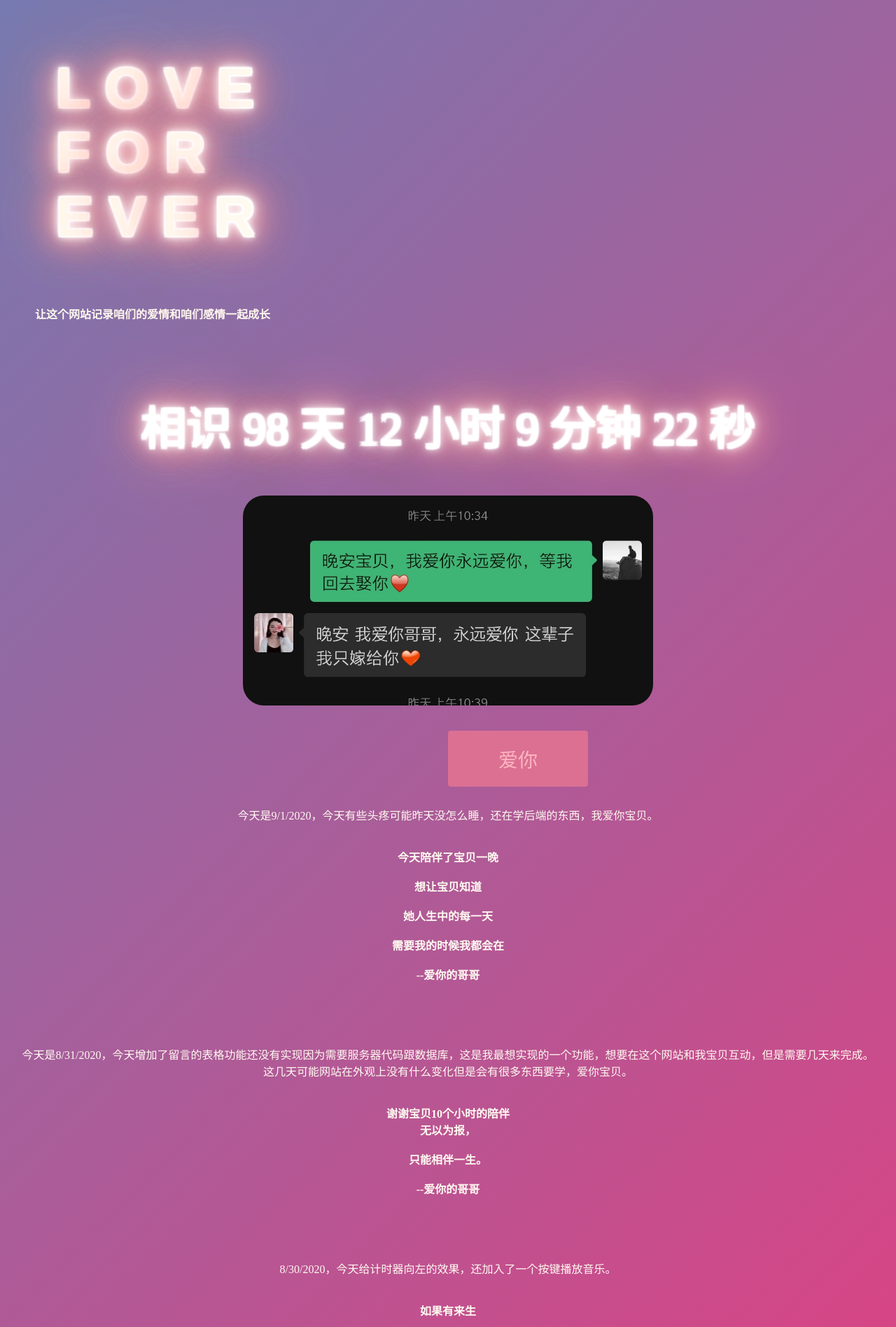
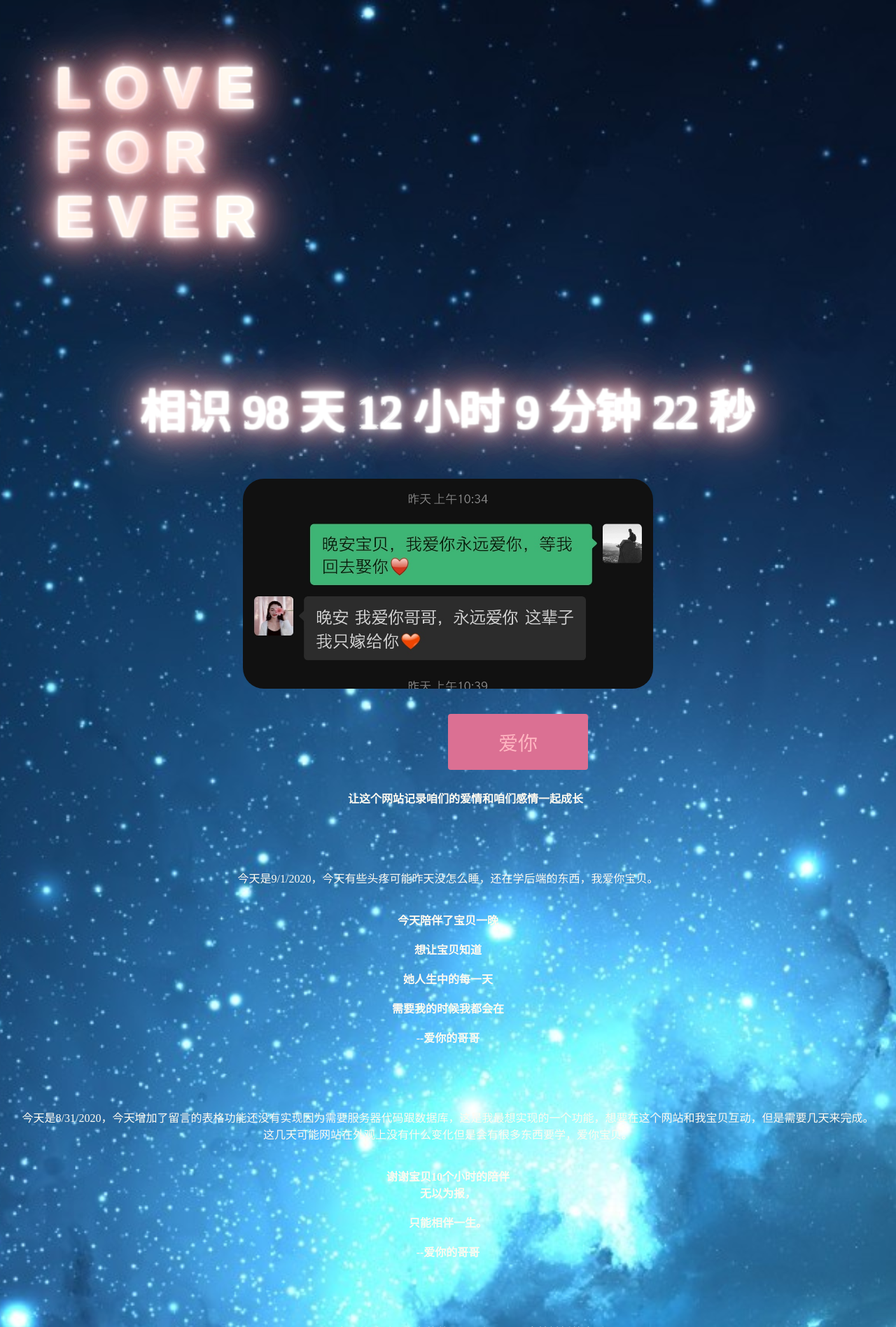
Before and after one commit to foxrock619/foxrock619.github.io, a PHP site: page / in a window 1280 px wide. Shown: the top 1896 px of the page at 70% size. Run offline with PHP 8.4, Linux system fonts and the light colour scheme.

Commit message:
added bg

```diff
--- a/css/style.css
+++ b/css/style.css
@@ -12,13 +12,17 @@
 }
 body {
     color: floralwhite;
-    background: linear-gradient(-45deg, red, #e73c7e, #23a6d5, #23d5ab);
-    background-size: 400% 400%;
-    animation: gradient 15s ease infinite;
+    background-image: url("../image/bg11.jpg");
+
+    background-size: cover;
+    background-position: center;
+    background-blend-mode:overlay;
+    min-height:100hv;
 
 }
 .head {
     margin-left: 50px;
+    font-family: Microsoft YaHei;
 }
 p {
     font-size: 25px;
@@ -65,19 +69,7 @@
         text-shadow: -2px -2px 2px var(--shadow-color-light), -2px 2px 2px var(--shadow-color-light), 2px -2px 2px var(--shadow-color-light), 2px 2px 2px var(--shadow-color-light), 0 0 10px var(--shadow-color-light), 0 0 10px var(--shadow-color-light), 0 0 20px var(--shadow-color-light), 0 0 30px var(--shadow-color), 0 0 40px var(--shadow-color), 0 0 50px var(--shadow-color), 0 0 70px var(--shadow-color), 0 0 100px var(--shadow-color), 0 0 200px var(--shadow-color);
     }
 }
-@keyframes gradient {
-    0% {
-        background-position: 0% 50%;
-    }
 
-    50% {
-        background-position: 100% 50%;
-    }
-
-    100% {
-        background-position: 0% 50%;
-    }
-}
 
 p {
     display: inline;
--- a/index.html
+++ b/index.html
@@ -28,11 +28,7 @@
         <span>R</span>
 
     </p>
-    <div class="head">
-        <dd>
-            <b> 让这个网站记录咱们的爱情和咱们感情一起成长</b>
-        </dd>
-    </div>
+
     <div class="timer" id="demo"></div>
     <br><br><br>
 
@@ -75,7 +71,14 @@
 
     <div class="c1">
 
-
+        <div class="head">
+            <br>
+            <br><br>
+            <br><br>
+            <dd>
+                <b> 让这个网站记录咱们的爱情和咱们感情一起成长</b>
+            </dd>
+        </div>
         <br>
         <br><br>
         <br><br>
```
Also changed, not shown: image/bg10.jpg (added), image/bg11.jpg (added).
